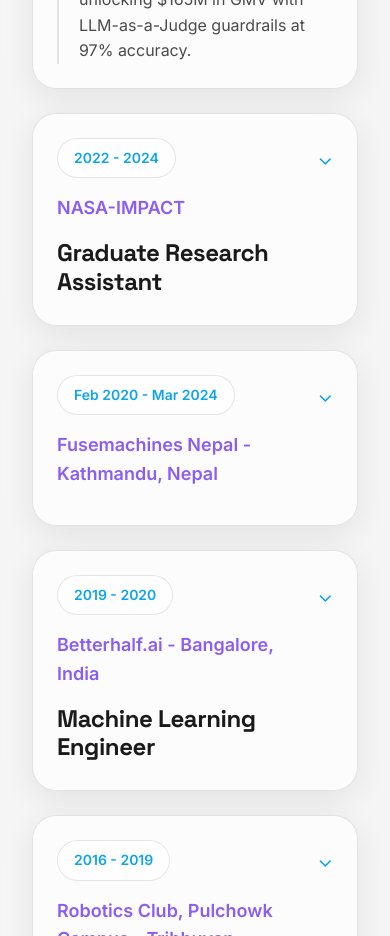
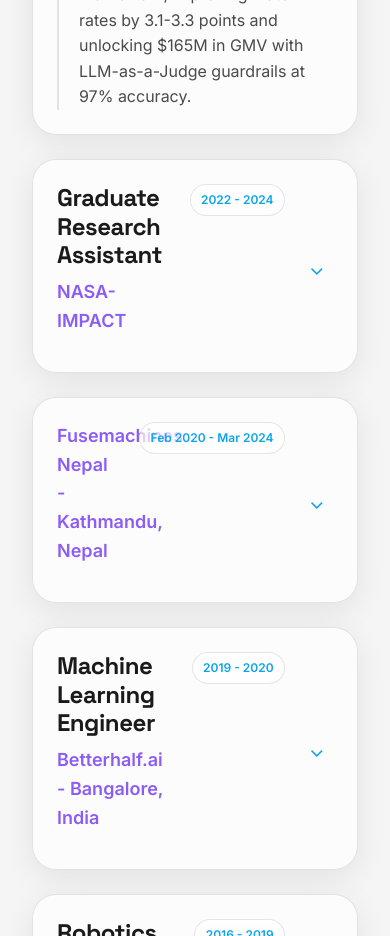
Before and after one commit to connectwithprakash/connectwithprakash.github.io, a React (Vite) app: page /about in a window 390 px wide. Shown: the part 4440-5376 px from the top of the page. Built offline with nearby package versions, Linux system fonts and the light colour scheme; no server answers.

Commit message:
style(about): align timeline dates

```diff
--- a/src/components/About.css
+++ b/src/components/About.css
@@ -171,6 +171,10 @@
 }
 
 .timeline-summary {
+  display: grid;
+  grid-template-columns: minmax(0, 1fr) auto;
+  align-items: start;
+  column-gap: 1.5rem;
   position: relative;
   cursor: pointer;
   list-style: none;
@@ -218,6 +222,9 @@
 
 .timeline-date {
   display: inline-block;
+  grid-column: 2;
+  grid-row: 1 / span 2;
+  justify-self: end;
   padding: 0.5rem 1rem;
   background: var(--glass-bg);
   border: 1px solid var(--glass-border);
@@ -225,16 +232,20 @@
   font-size: 0.875rem;
   font-weight: 600;
   color: var(--neon-blue);
-  margin-bottom: 1rem;
+  margin: 0;
 }
 
 .timeline-item h4 {
+  grid-column: 1;
+  grid-row: 1;
   font-size: 1.5rem;
   margin-bottom: 0.5rem;
   color: var(--text-primary);
 }
 
 .timeline-org {
+  grid-column: 1;
+  grid-row: 2;
   font-size: 1.125rem;
   color: var(--neon-purple);
   font-weight: 600;
@@ -313,6 +324,22 @@
 
   .timeline-summary-toggle {
     display: block;
+    grid-column: 3;
+    grid-row: 1 / span 2;
+    position: static;
+    align-self: center;
+  }
+
+  .timeline-summary {
+    grid-template-columns: minmax(0, 1fr) auto 1.5rem;
+    padding-right: 0;
+  }
+
+  .timeline-date {
+    grid-column: 2;
+    grid-row: 1 / span 2;
+    padding: 0.35rem 0.65rem;
+    font-size: 0.75rem;
   }
 
   .timeline-item:not([open]) {
--- a/src/components/About.jsx
+++ b/src/components/About.jsx
@@ -21,9 +21,9 @@
     onToggle={(event) => onToggle(itemKey, event.currentTarget.open)}
   >
     <summary className="timeline-summary">
+      {title && <h4>{title}</h4>}
+      {org && <p className="timeline-org">{org}</p>}
       <div className="timeline-date">{date}</div>
-      {org && <p className="timeline-org">{org}</p>}
-      {title && <h4>{title}</h4>}
       {roleDate && <span className="timeline-role-date">{roleDate}</span>}
       <span className="timeline-summary-toggle" aria-hidden="true">⌄</span>
     </summary>
```
